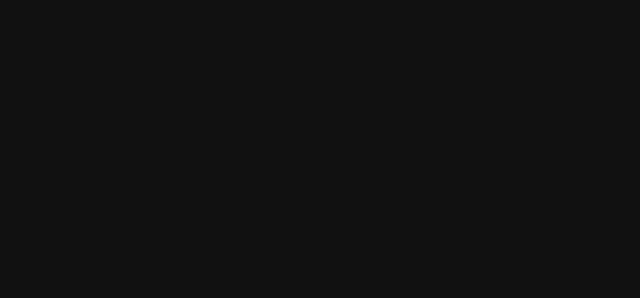
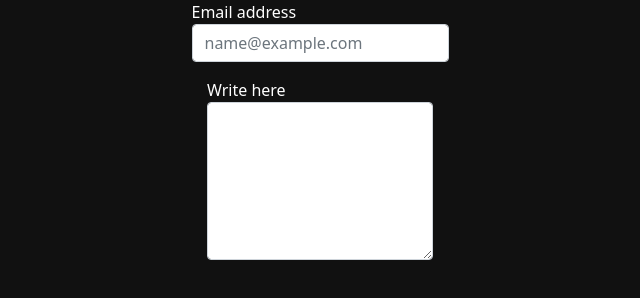
Before and after one commit to devian5/webSite, a plain HTML site: page contact.html in a window 1280 px wide. Shown: the top 298 px of the page, without its empty margins (320-960 px from the left). Drawn offline with nearby package versions, Linux system fonts and the light colour scheme.

Commit message:
Created a form with bootstrap and i have positioned it with flex

```diff
--- a/contact.html
+++ b/contact.html
@@ -5,10 +5,23 @@
     <meta name="viewport" content="width=device-width, initial-scale=1.0">
     <title>Contact page</title>
     <link rel="stylesheet" href="./css/style.css">
+    <link href="https://cdn.jsdelivr.net/npm/bootstrap@5.0.0-beta1/dist/css/bootstrap.min.css" rel="stylesheet" integrity="sha384-giJF6kkoqNQ00vy+HMDP7azOuL0xtbfIcaT9wjKHr8RbDVddVHyTfAAsrekwKmP1" crossorigin="anonymous">
 </head>
 <body>
     <div class="box">
+        <div class="form">
+            <div class="mb-3">
+                <label for="exampleFormControlInput1" class="text-white">Email address</label>
+                <input type="email" class="form-control" id="exampleFormControlInput1" placeholder="name@example.com">
+              </div>
+              <div class="mb-3">
+                <label for="exampleFormControlTextarea1" class="text-white">Write here</label>
+                <textarea class="form-control" id="exampleFormControlTextarea1" rows="6"></textarea>
+              </div>
+        </div>
+    </div>
 
-    </div>
+
+    <script src="https://cdn.jsdelivr.net/npm/bootstrap@5.0.0-beta1/dist/js/bootstrap.bundle.min.js" integrity="sha384-ygbV9kiqUc6oa4msXn9868pTtWMgiQaeYH7/t7LECLbyPA2x65Kgf80OJFdroafW" crossorigin="anonymous"></script>
 </body>
 </html>
--- a/css/style.css
+++ b/css/style.css
@@ -76,3 +76,11 @@
     }
 
 }
+
+
+.form {
+    display: flex;
+    justify-content: center;
+    align-items: center;
+    flex-direction: column;
+}
```
